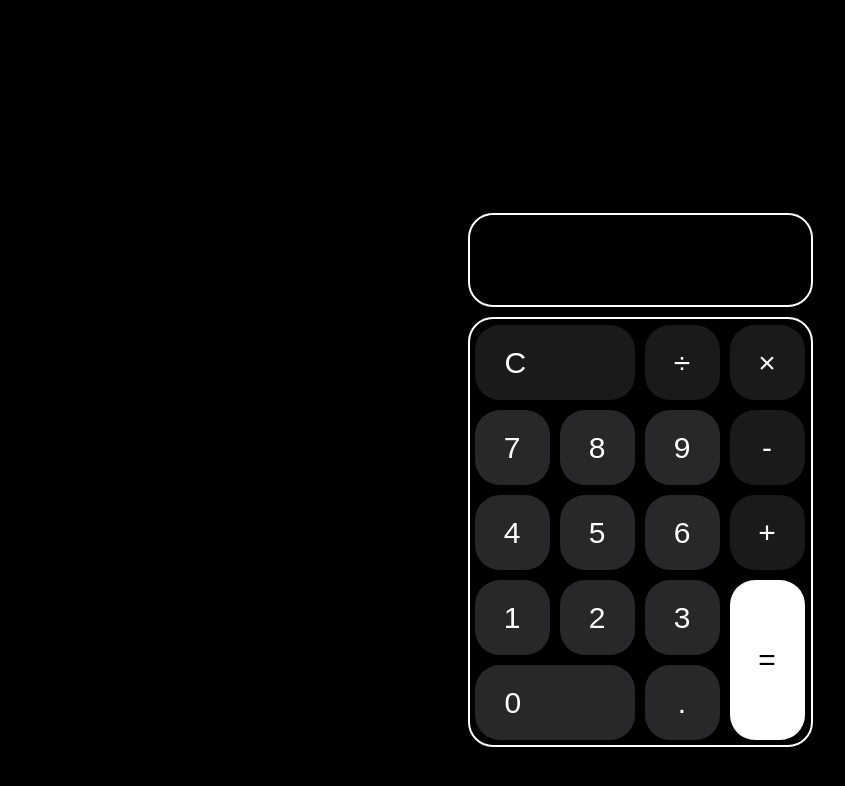
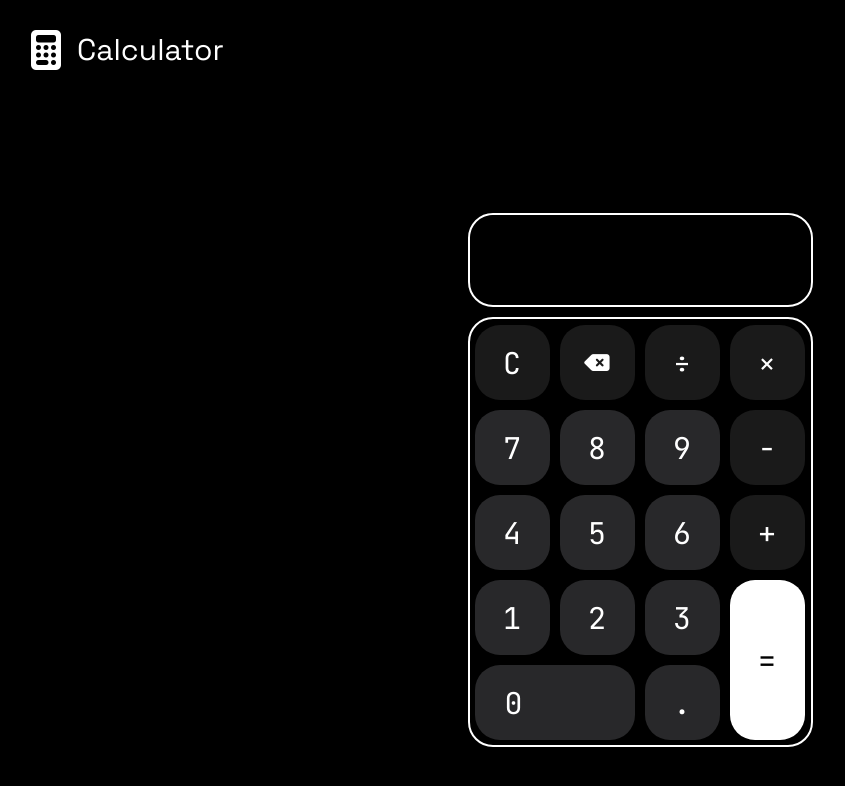
Before and after one commit to Balazsmi/Calculator, a plain HTML site: page index.html in a window 1280 px wide. Shown: the whole page, without its empty margins (0-845 px from the left). Drawn offline with Linux system fonts and the light colour scheme.

Commit message:
added header, icon, deleteButton

```diff
--- a/index.html
+++ b/index.html
@@ -5,16 +5,23 @@
     <meta name="viewport" content="width=device-width, initial-scale=1.0">
     <link rel="stylesheet" href="style.css">
     <title>Calculator</title>
+    <script src="https://kit.fontawesome.com/7228fdaa38.js" crossorigin="anonymous"></script>
 </head>
 <body>
 
+
+    <div id="heading">
+        <i id="icon" class="fa-solid fa-calculator"></i>
+        <label id="title">Calculator</>
+    </div>
     <div id="main-container">
         <div id="text-container">
             <input id="output" readonly>
         </div>
 
         <div id="grid-container">
-            <button onclick="clearOutput();"    class="clear-button" style="width: 160px; text-align:left; padding-left:30px;">C</button>
+            <button onclick="clearOutput();"    class="clear-button">C</button>
+            <button onclick="deleteChar();"      class="delete-button"><i id="deleteIcon" class="fa-solid fa-delete-left"></i></button>
             <button onclick="addToOutput('/');" class="calc-button">&divide</button>
             <button onclick="addToOutput('*');" class="calc-button" id="times">&times</button>
             <button onclick="addToOutput('7');" class="number-button">7</button>
--- a/main.js
+++ b/main.js
@@ -15,3 +15,7 @@ function calc() {
         output.value = 'Error';
     }
 }
+
+function deleteChar() {
+    output.value = output.value.slice(0, -1);
+}
--- a/style.css
+++ b/style.css
@@ -1,3 +1,6 @@
+@import url('https://fonts.googleapis.com/css2?family=Space+Grotesk&display=swap');
+@import url('https://fonts.googleapis.com/css2?family=JetBrains+Mono&display=swap');
+
 :root {
     --background: black;
     --number: #28282a;
@@ -9,7 +12,7 @@ body {
     background-color: black;
     display: grid;
     place-items: center;
-    font-family:Arial, Helvetica, sans-serif;
+    font-family: 'JetBrains Mono', monospace;
 }
 
 #main-container {
@@ -43,6 +46,7 @@ body {
     background-color: black;
     border: none;
     border-radius: 25px;
+    font-family: 'JetBrains Mono', monospace;
 }
 
 #output:focus {
@@ -86,6 +90,10 @@ body {
     background-color: var(--calc);
 }
 
+.delete-button {
+    background-color: var(--calc);
+}
+
 
 button {
     height: 75px;
@@ -97,6 +105,7 @@ button {
     color: white;
     cursor: pointer;
     user-select: none;
+    font-family: 'JetBrains Mono', monospace;
 }
 
 button:hover {
@@ -106,3 +115,29 @@ button:hover {
 button:active {
     background-color: hsl(0,0%, 40%);
 }
+
+
+#icon {
+    color: white;
+    scale: 2.5;
+}
+
+#heading {
+    position: absolute;
+    color: white;
+    font-family: "Space Grotesk", sans-serif;
+    top: 30px;
+    left: 40px;
+    display: flex;
+    align-items: center;
+}
+
+#title {
+    font-size: 30px;
+    margin-left: 25px;
+    color: var(--white);
+}
+
+#deleteIcon {
+    scale: 0.75;
+}
```
